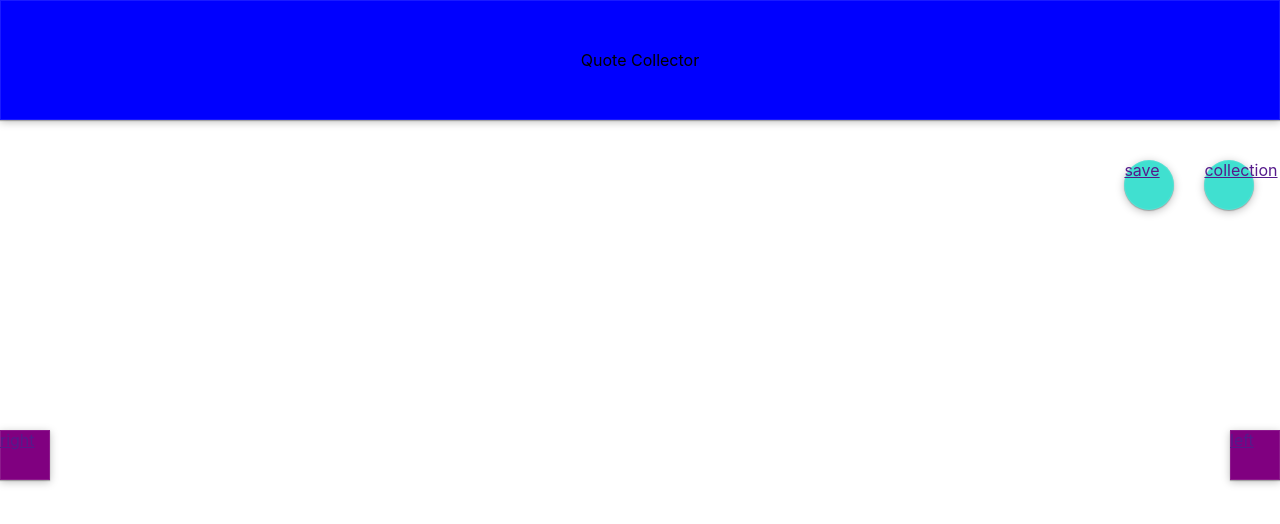
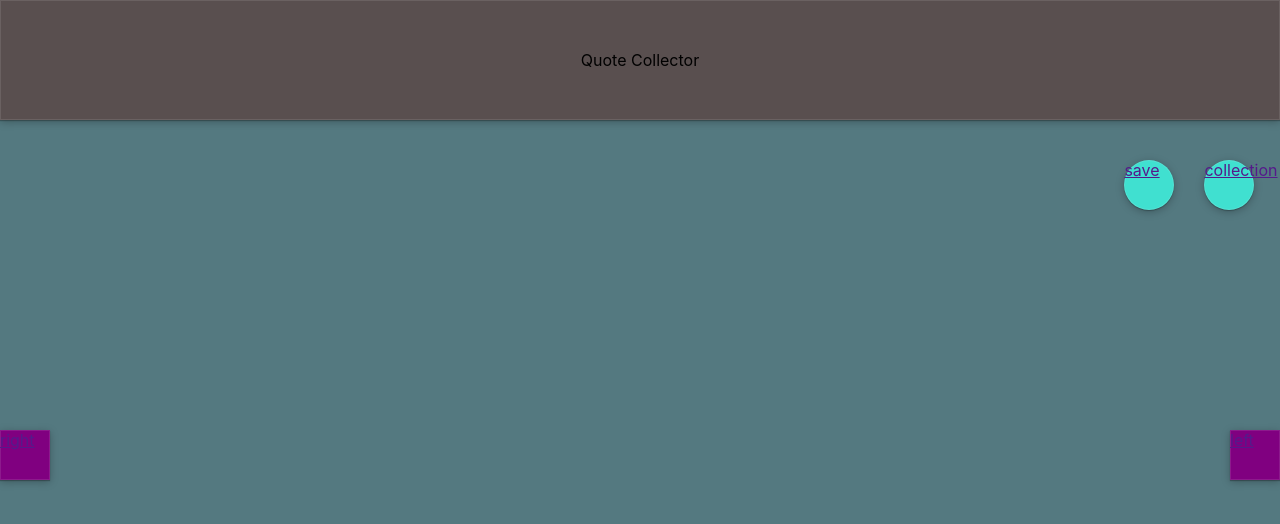
Before and after one commit to nk-mart/edx-group-2, a React (Create React App) app: page / in a window 1280 px wide. Shown: the top 524 px of the page. Built offline with nearby package versions, Linux system fonts and the light colour scheme; no server answers.

Commit message:
Added color scheme
Color scheme added

```diff
--- a/src/App.css
+++ b/src/App.css
@@ -2,6 +2,14 @@
   --box-shadow: rgba(0, 0, 0, 0.25) 0px 0.0625em 0.0625em,
     rgba(0, 0, 0, 0.25) 0px 0.125em 0.5em,
     rgba(255, 255, 255, 0.1) 0px 0px 0px 1px inset;
+
+      --color1: #547980;
+      --color2: #594F4F;
+      --color3: #45ADA8;
+      --color4: #9DE0AD;
+      --color5: #E5FCC2;
+
+
 }
 .quotePic {
   background-color: pink;
@@ -14,7 +22,7 @@
 }
 
 .header {
-  background-color: blue;
+  background-color: var(--color2);
   display: flex;
   justify-content: center;
   align-items: center;
--- /dev/null
+++ b/src/components/QuoteAPI.css
@@ -0,0 +1,21 @@
+:root{
+    --color1: #547980;
+    --color2: #594F4F;
+    --color3: #45ADA8;
+    --color4: #9DE0AD;
+    --color5: #E5FCC2;
+    --box-shadow: rgba(0, 0, 0, 0.25) 0px 0.0625em 0.0625em,
+    rgba(0, 0, 0, 0.25) 0px 0.125em 0.5em,
+    rgba(255, 255, 255, 0.1) 0px 0px 0px 1px inset;
+
+  }
+
+
+p {
+
+    margin-top: 10rem;
+    color: #eeee;
+    text-shadow: 2px 4px 3px rgba(0,0,0,0.3);
+    font-size: 30px
+
+}
--- a/src/components/QuoteAPI.js
+++ b/src/components/QuoteAPI.js
@@ -1,4 +1,5 @@
 import React, { useState, useEffect } from 'react';
+import './QuoteAPI.css'
 
 function QuoteAPI() {
   const [quote, setQuote] = useState('');
--- a/src/index.css
+++ b/src/index.css
@@ -1,3 +1,12 @@
+:root{
+  --color1: #547980;
+  --color2: #594F4F;
+  --color3: #45ADA8;
+  --color4: #9DE0AD;
+  --color5: #E5FCC2;
+
+}
+
 body {
   margin: 0;
   font-family: -apple-system, BlinkMacSystemFont, 'Segoe UI', 'Roboto', 'Oxygen',
@@ -5,6 +14,7 @@ body {
     sans-serif;
   -webkit-font-smoothing: antialiased;
   -moz-osx-font-smoothing: grayscale;
+  background-color: #547980;
 }
 
 code {
```
